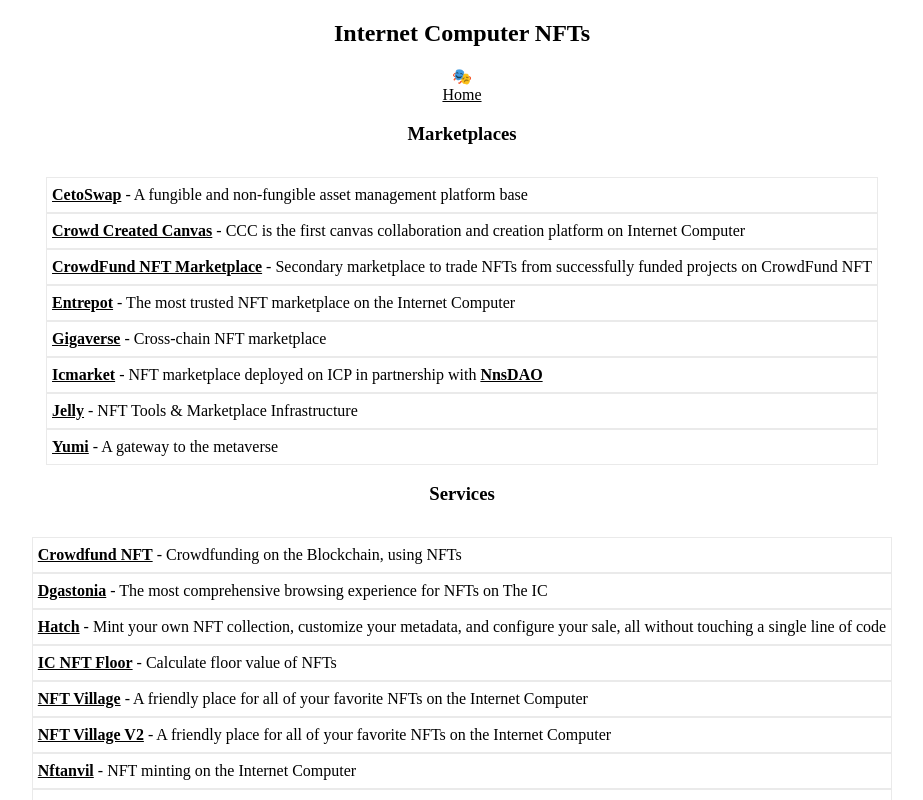
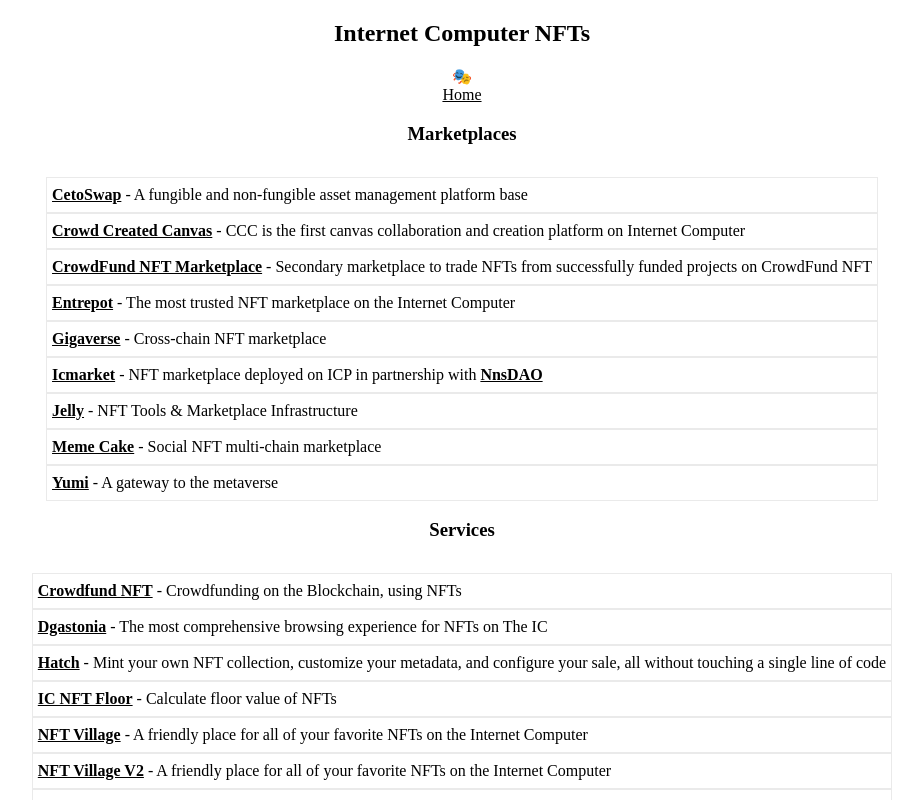
Before and after one commit to rjlucasm/ictoday, a Next.js app: page /nft in a window 1280 px wide. Shown: the top 800 px of the page, without its empty margins (178-1101 px from the left). Built offline with nearby package versions, Linux system fonts and the light colour scheme.

Commit message:
Meme Cake

```diff
--- a/pages/nft.js
+++ b/pages/nft.js
@@ -39,6 +39,9 @@ export default function NFTs() {
             </div>
             <div className="pagescard">
                 <a href="https://jelly.xyz/" target="_blank" rel="noopener noreferrer">Jelly</a> - NFT Tools &amp; Marketplace Infrastructure
+            </div>
+            <div className="pagescard">
+                <a href="https://memecake.io/" target="_blank" rel="noopener noreferrer">Meme Cake</a> - Social NFT multi-chain marketplace
             </div>
             <div className="pagescard">
                 <a href="https://tppkg-ziaaa-aaaal-qatrq-cai.raw.ic0.app/" target="_blank" rel="noopener noreferrer">Yumi</a> - A gateway to the metaverse
```
